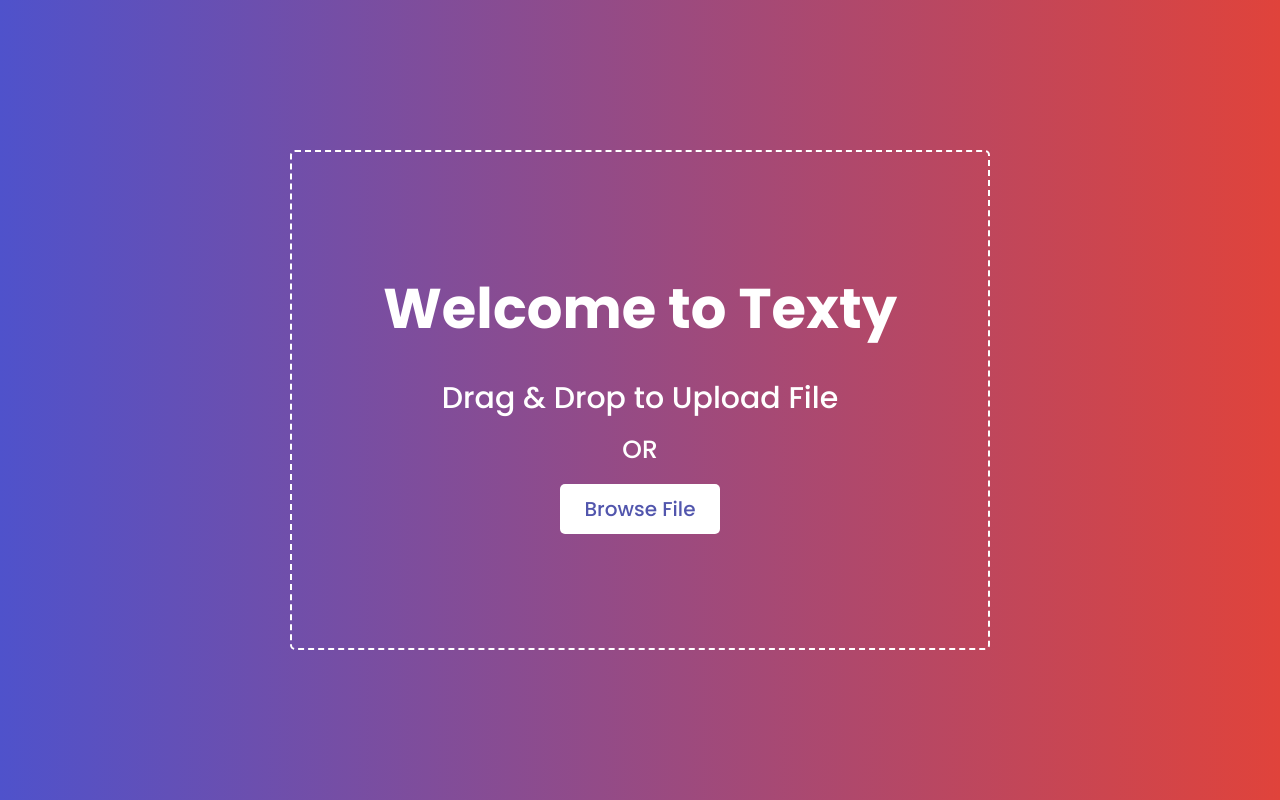
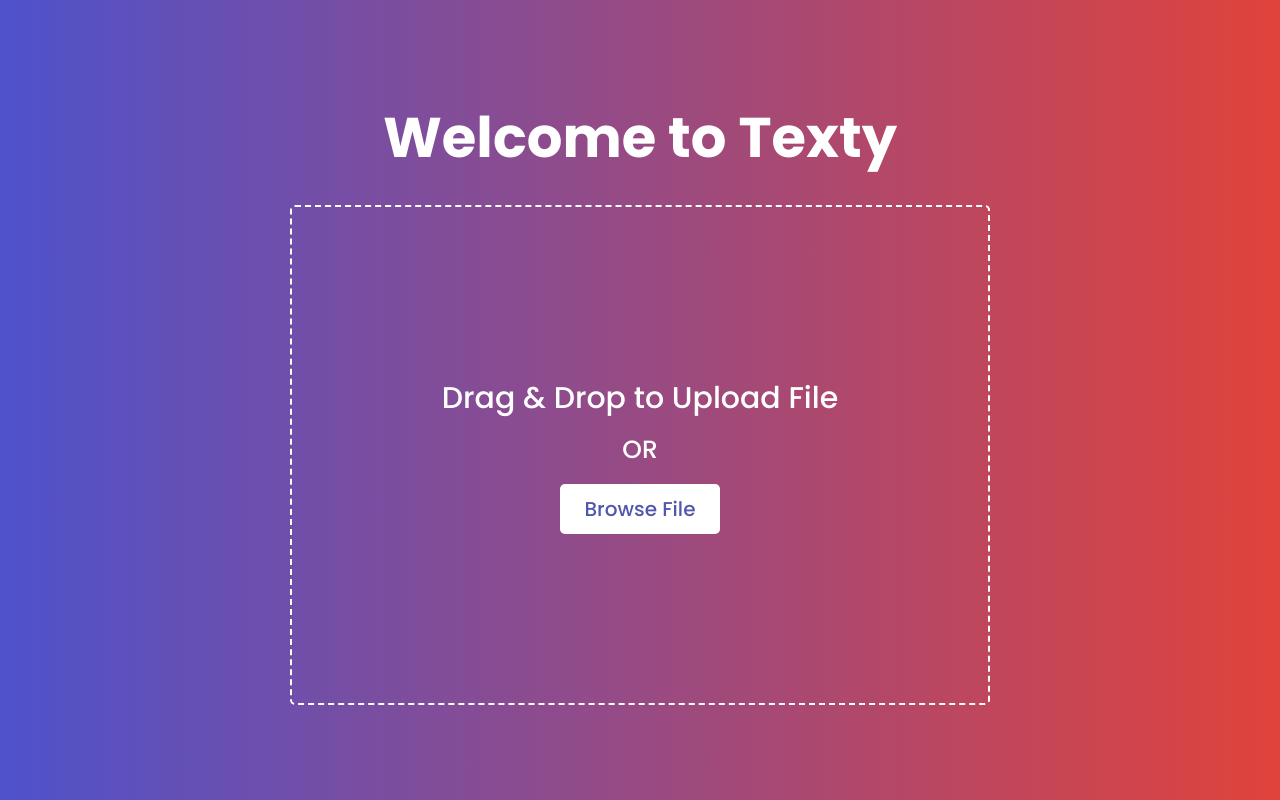
Before and after one commit to prathamagrawal/Text-Processing, a Flask app: page / in a window 1280 px wide. Run offline with Flask 2, Linux system fonts and the light colour scheme.

Commit message:
Updated css

```diff
--- a/static/main.css
+++ b/static/main.css
@@ -27,15 +27,21 @@ h2 {
     font-size: 1.5em;
 }
 
+.container{
+  align-items: center;
+  display: flex;
+  justify-content: center;
+  flex-direction: column;
 
+}
 
 .drag-area{
   border: 2px dashed #fff;
   height: 500px;
   width: 700px;
   border-radius: 5px;
+  align-items: center;
   display: flex;
-  align-items: center;
   justify-content: center;
   flex-direction: column;
 }
--- a/templates/index.html
+++ b/templates/index.html
@@ -1,18 +1,23 @@
 <html>
 <title>Texty</title>
+
 <head>
   <link rel="stylesheet" href='/static/main.css' />
 </head>
+
 <body>
-
+  <div class="container">
+    <h1>Welcome to Texty</h1><br>
     <div class="drag-area">
-          <h1>Welcome to Texty</h1><br>
       <div class="icon"><i class="fas fa-cloud-upload-alt"></i></div>
       <header>Drag & Drop to Upload File</header>
       <span>OR</span>
       <button>Browse File</button>
       <input type="file" hidden>
     </div>
+
+  </div>
   <script src="/static/js/script.js"></script>
 </body>
+
 </html>
```
Lines whose indentation alone changed are shown as unchanged.
